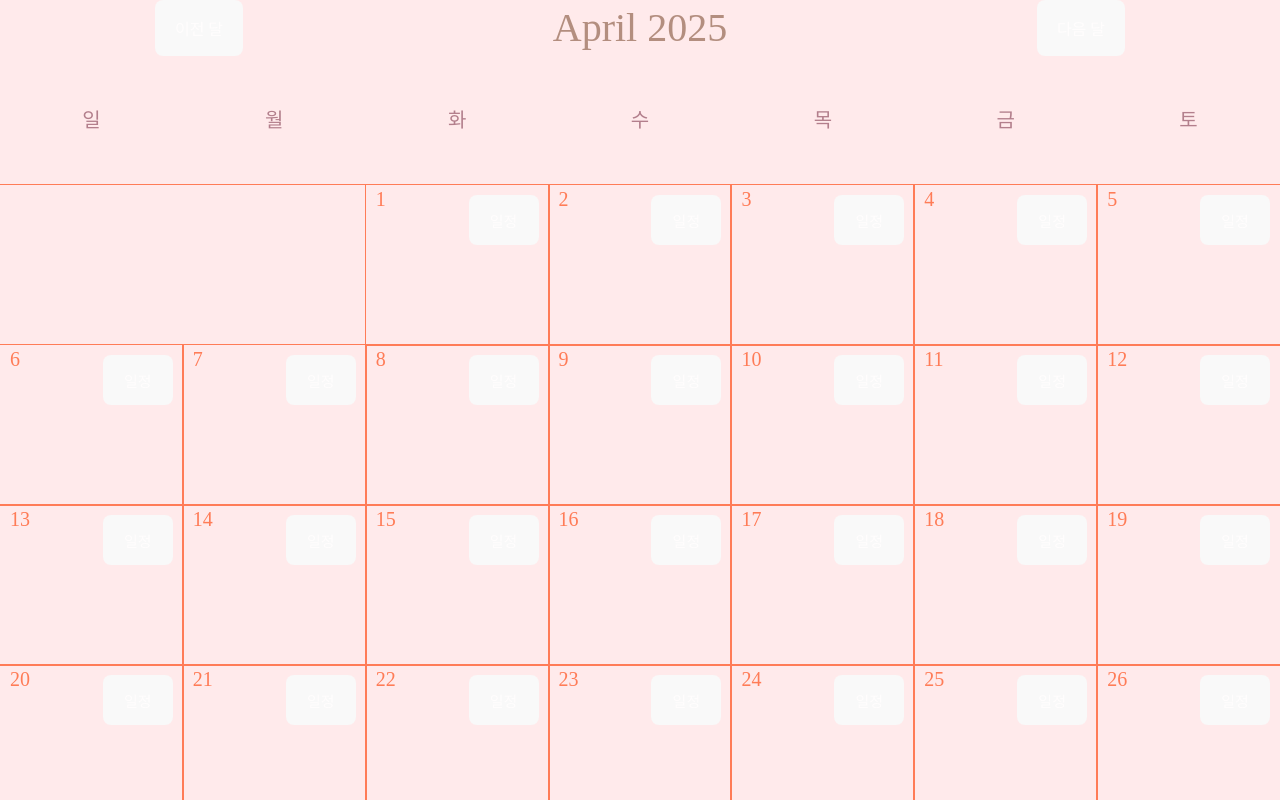
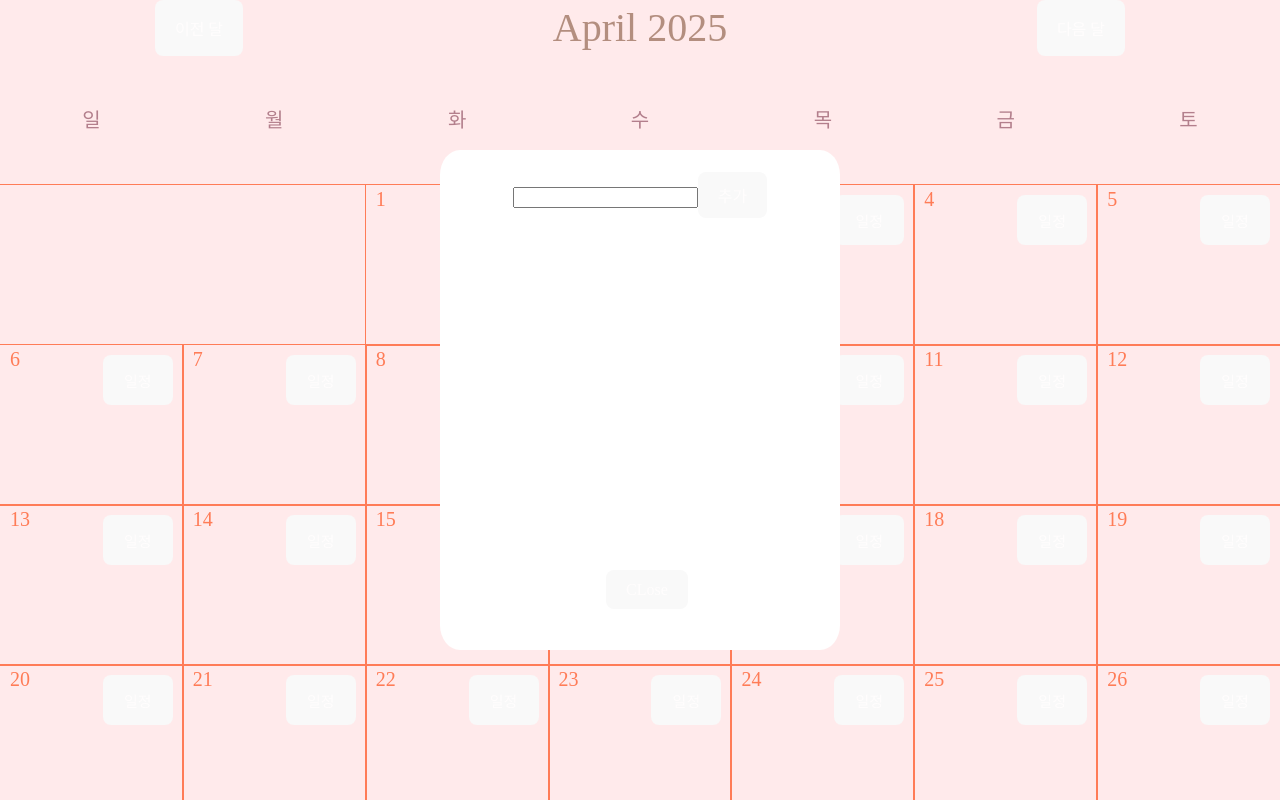
Before and after one commit to HWANGDEOK/scheduler, a React (Vite) app: page / in a window 1280 px wide. Shown: the top 800 px of the page. Built offline with nearby package versions, Linux system fonts and the light colour scheme.

Commit message:
modal, todolist 구현

```diff
--- a/package.json
+++ b/package.json
@@ -10,6 +10,9 @@
     "preview": "vite preview"
   },
   "dependencies": {
+    "@emotion/react": "^11.14.0",
+    "@emotion/styled": "^11.14.0",
+    "@mui/material": "^5.17.1",
     "react": "^18.2.0",
     "react-dom": "^18.2.0",
     "react-modal": "^3.16.3"
--- a/src/App.jsx
+++ b/src/App.jsx
@@ -7,7 +7,7 @@ function App(){
   const weeks = ['일', '월', '화', '수', '목', '금', '토'];
   const [currentDate, setCurrentDate] = useState(new Date());
   const [daysInMonth, setDaysInMonth] = useState([]);
-  const [ modalOpen, setModalOpen ] = useState(false);
+  const [ modalOpen, setModalOpen ] = useState(true);
 
   // 월에 맞는 날짜 계산
   useEffect(() => {
@@ -51,7 +51,12 @@ function App(){
       currentDate={currentDate}
       onModalOpen={() => setModalOpen(true)}
       />
-    {/* <Manage open={modalOpen} handleClose={() => setModalOpen(false)} /> */}
+    <Manage
+      open={modalOpen}
+      handleClose={() => setModalOpen(false)}
+      currentDate={currentDate}
+      daysInMonth={daysInMonth}
+      />
     </>
   )
 }
--- a/src/components/Manage.jsx
+++ b/src/components/Manage.jsx
@@ -1,27 +1,65 @@
-import { Box, Modal } from "react";
+import { useState } from "react";
 
-function Manage({ open, handleClose }){
+function Manage({ open, handleClose, currentDate, daysInMonth }){
+  const [inputValue, setInputValue] = useState('');
+  const [inputList, setInputList] = useState([]);
+
+  const changeTodoInput = (e) => {
+    setInputValue (e.target.value);
+  }
+
+  const addTodo = () => {
+    setInputList([...inputList, inputValue]);
+    setInputValue('');
+  }
+
+  const deleteTodo = (index) => {
+      setInputList(inputList.filter((item, i) => {
+        return index !== i
+      }))
+    }
+  const onClickDelete = (i) => {
+    deleteTodo(i)
+  }
 
   return (
-    <Modal open={open} onClose={handleClose}>
-      <Box
-          sx={{
-          position: 'absolute',
-          top: '50%',
-          left: '50%',
-          transform: 'translate(-50%, -50%)',
-          width: 600,
-          bgcolor: '#FFF',
-          borderRadius: 4,
-          p: 4,
-          display: 'flex',
-          flexDirection: 'column',
-          alignContent: 'center'
+    open ?
+    (<div
+      style={{
+      position: 'absolute',
+      textAlign: 'center',
+      backgroundColor: 'white',
+      borderRadius: '5%',
+      top: '50%',
+      left: '50%',
+      width: '400px',
+      height: '500px',
+      transform: 'translate(-50%, -50%)'
+      }}>
+
+      <br/>
+
+      <div>
+        <input type="input" value={inputValue} onChange={changeTodoInput}/>
+        <button type="button" onClick={addTodo}>추가</button>
+        <ul>
+        {inputList.map((item, i) => (
+          <li key={i}>
+            <span>{item}</span>
+            <button onClick={()=>{onClickDelete(i)}}>삭제</button>
+          </li>)
+        )}
+        </ul>
+      </div>
+
+      <button style={{
+        position: 'absolute',
+        top: '84%',
+        right: '38%'
         }}
-      >
-        <h1>afdw</h1>
-      </Box>
-    </Modal>
+        onClick={handleClose}
+      >CLose</button>
+    </div>) : ('')
   );
 }
 
```
Also changed, not shown: src/components/Calendar.jsx (+4 -4 lines), 1 other file (tests, documents, lock files or other folders).
